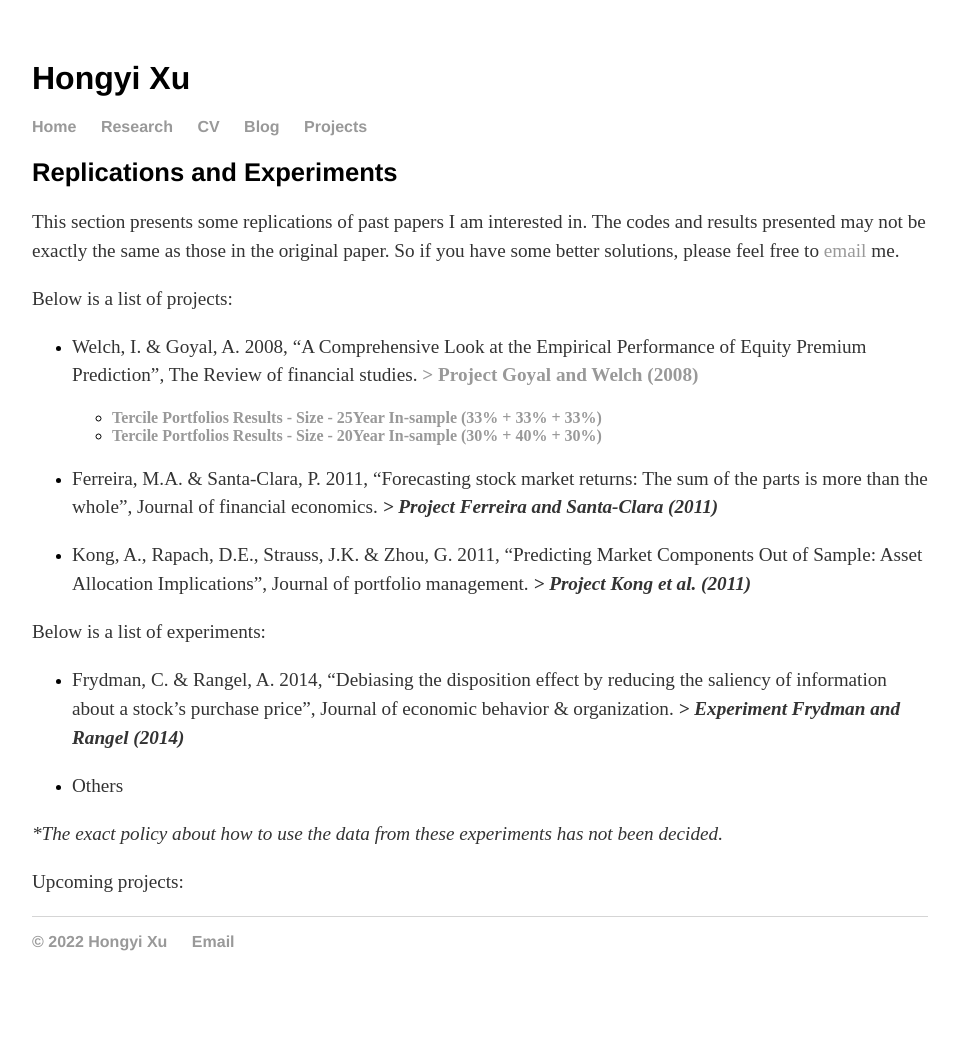
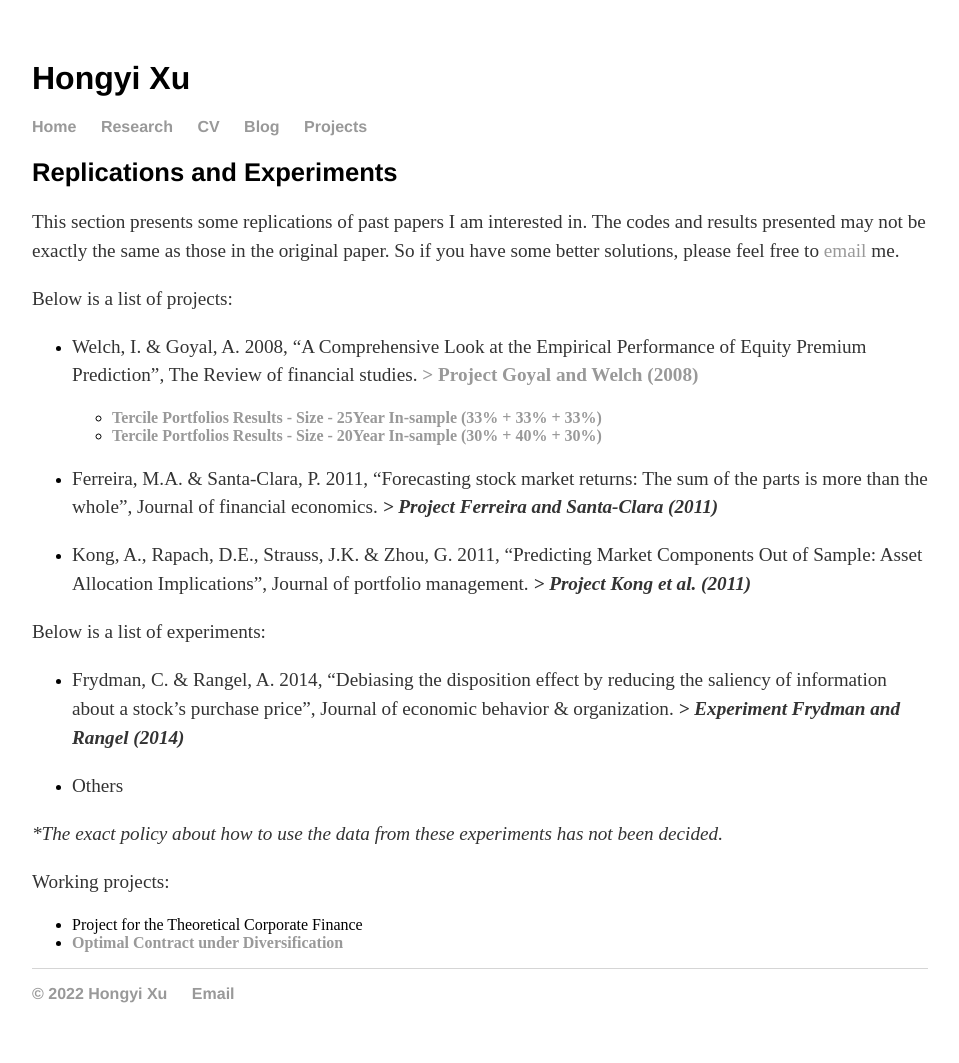
Before and after one commit to hongyileoxu/hongyileoxu.github.io, a Jekyll site: the page built from projects/index.md, in a window 1280 px wide. Shown: the whole page, without its empty margins (160-1119 px from the left). Built offline with Jekyll 4.4.1, drawn with Linux system fonts in a browser that asks for light colours; before the commit the page ends 1011 px from its top, so only the background shows below that.

Commit message:
Update index.md
Update the TCP project - a verification of the Tirole (2006) case.

```diff
--- a/projects/index.md
+++ b/projects/index.md
@@ -24,4 +24,7 @@ Below is a list of experiments:
 
 _*The exact policy about how to use the data from these experiments has not been decided._
 
-Upcoming projects:
+Working projects:
+
+-  Project for the Theoretical Corporate Finance
+  -  **[Optimal Contract under Diversification](http://hongyileoxu.github.io/research/TCP_Project/TCP_Project_Premodel.htmlhongyileoxu.github.io/research/TCP_Project/TCP_Project_Premodel.html)**
```
